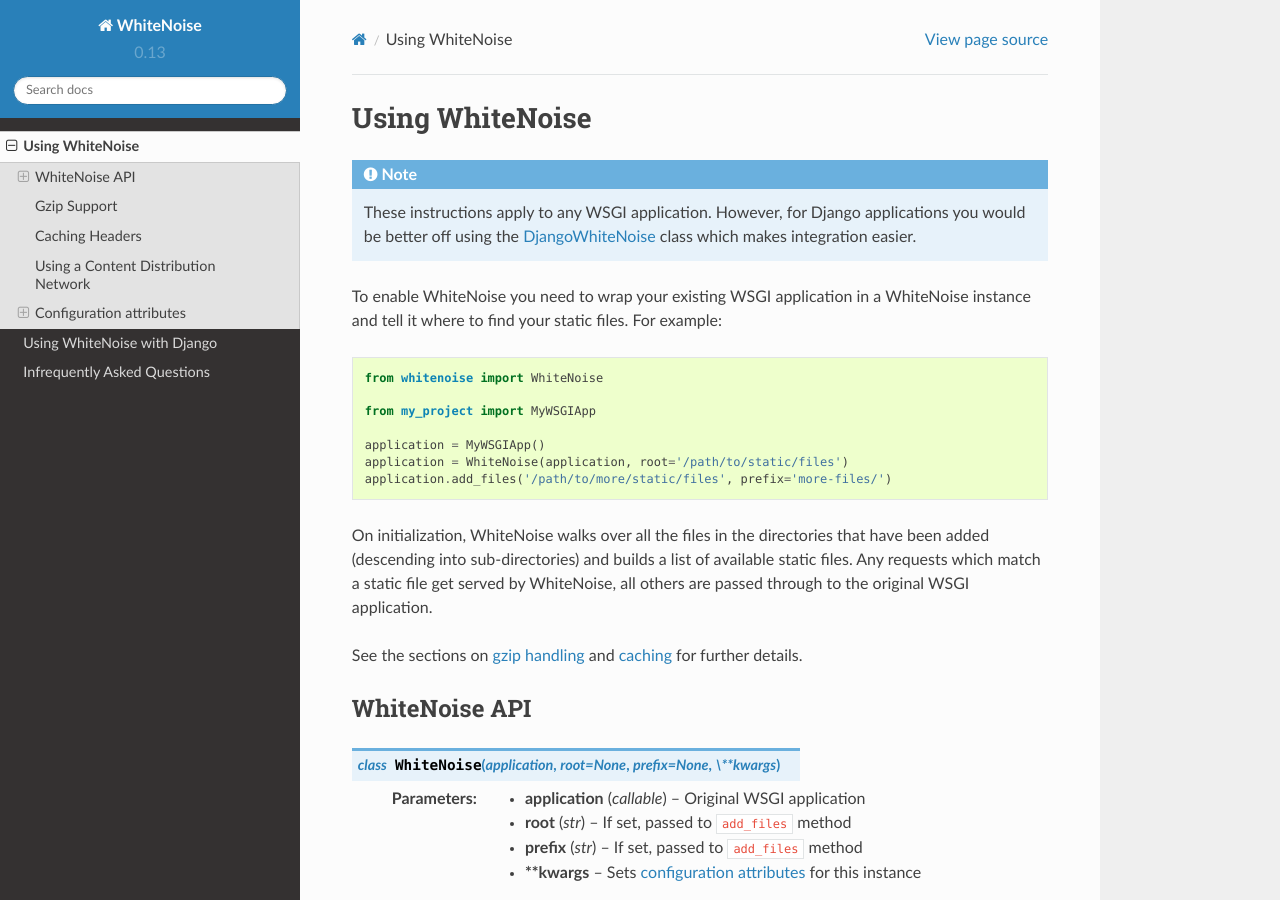
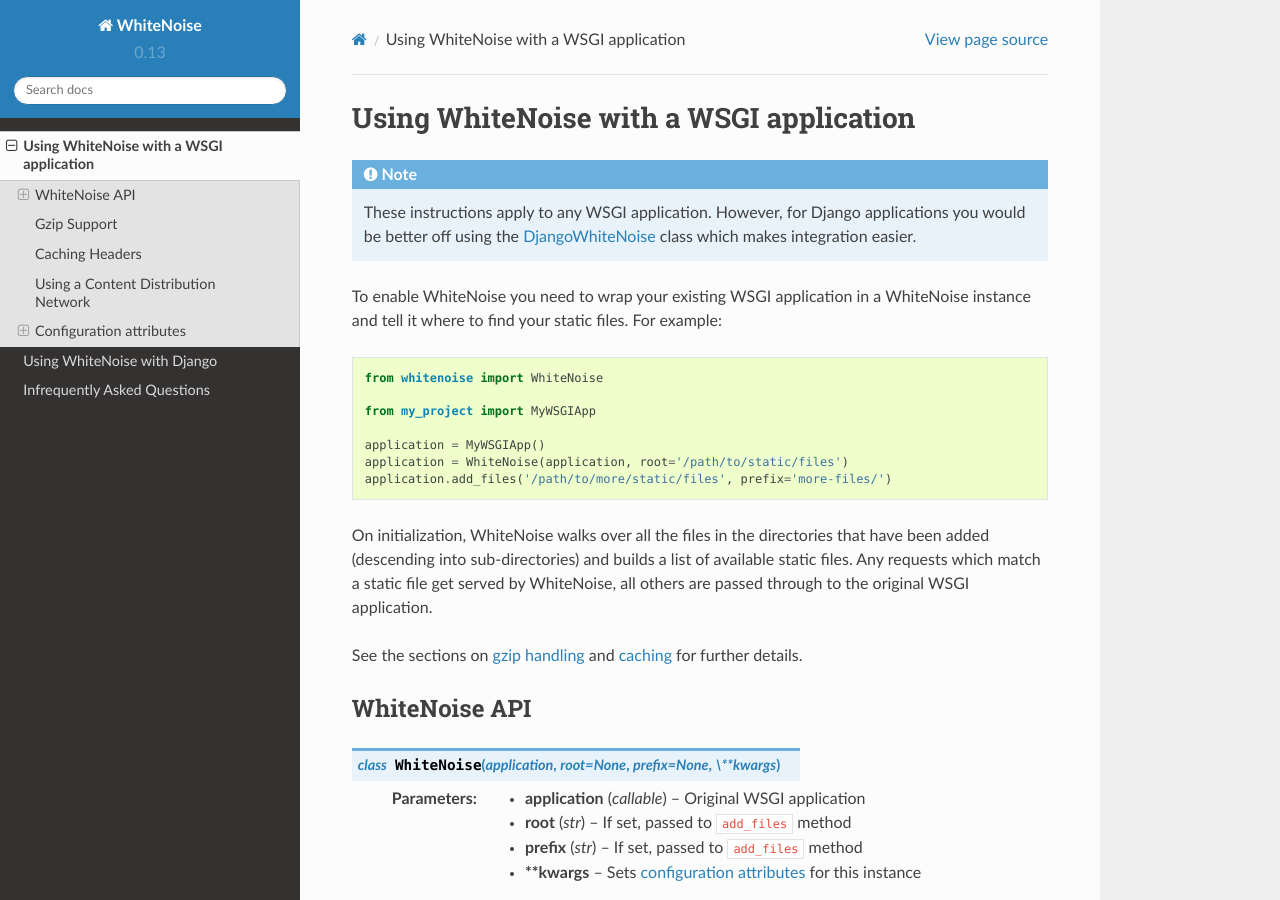
Before and after one commit to gorbunov87/white_noise, a Sphinx documentation site: the page built from docs/base.rst, in a window 1280 px wide and 900 px high. Built offline with Sphinx 7.4.7 and the Read the Docs theme 2.0.0, drawn with Linux system fonts in a browser that asks for light colours.

Commit message:
Clarify heading

```diff
--- a/docs/base.rst
+++ b/docs/base.rst
@@ -1,5 +1,5 @@
-Using WhiteNoise
-================
+Using WhiteNoise with a WSGI application
+========================================
 
 .. note:: These instructions apply to any WSGI application. However, for Django
     applications you would be better off using the :doc:`DjangoWhiteNoise <django>`
```
